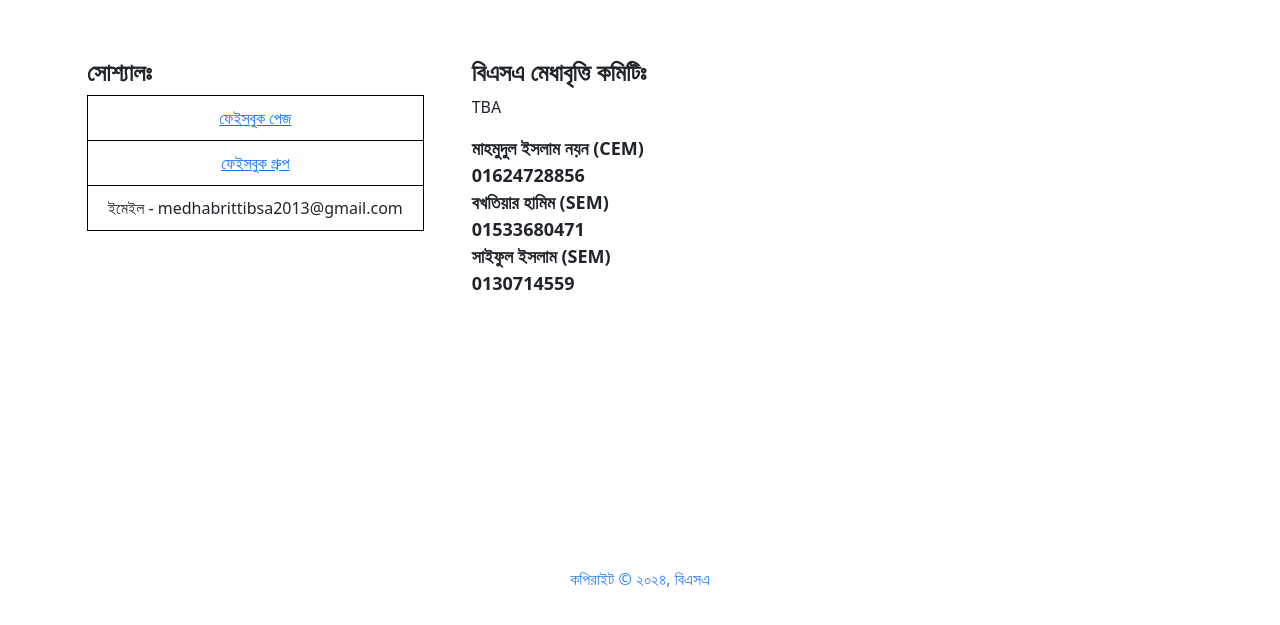
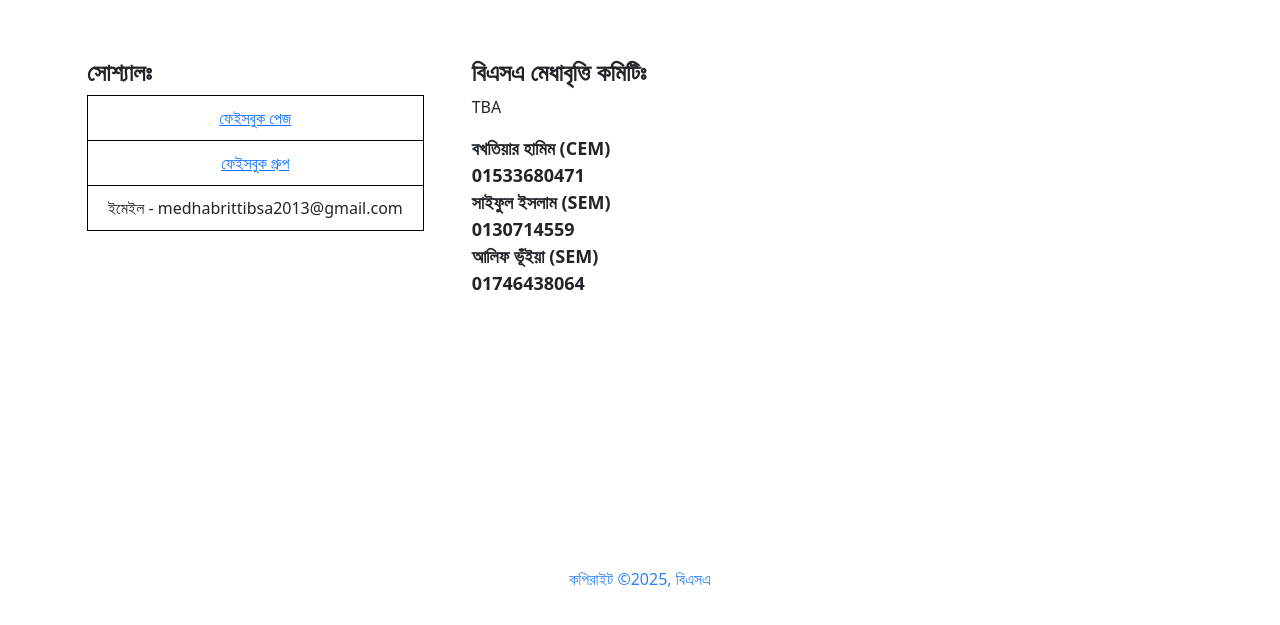
Before and after one commit to bsa-medhabritti/bsa-medhabritti.github.io, a plain HTML site: page contact.html in a window 1280 px wide. Shown: the part 173-798 px from the top of the page. Drawn offline with nearby package versions, Linux system fonts and the light colour scheme.

Commit message:
update contact information

```diff
--- a/contact.html
+++ b/contact.html
@@ -83,9 +83,9 @@
             <h3 class="fw-bold fs-4">বিএসএ মেধাবৃত্তি কমিটিঃ</h3>
             <p>TBA</p>
             <ul>
-              <li>মাহমুদুল ইসলাম নয়ন (CEM)<br> 01624728856</li>
-              <li>বখতিয়ার হামিম (SEM) <br> 01533680471 </li>
+              <li>বখতিয়ার হামিম (CEM) <br> 01533680471 </li>
               <li>সাইফুল ইসলাম (SEM) <br> 0130714559 </li>
+              <li>আলিফ ভূঁইয়া (SEM) <br> 01746438064 </li>
             </ul>
           </div>
         </div>
@@ -94,7 +94,7 @@
 
 
     <footer>
-        <p>কপিরাইট © ২০২৪, বিএসএ</p>
+        <p>কপিরাইট &copy;<script>document.write(new Date().getFullYear());</script>, বিএসএ</p>
     </footer>
 
 
```
